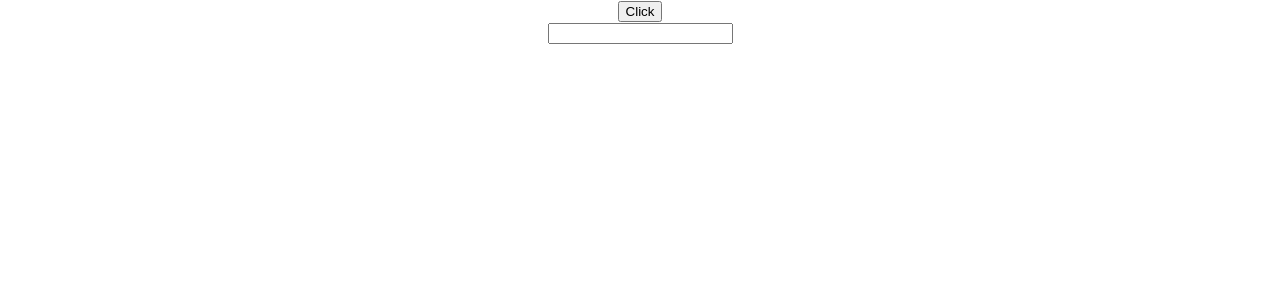
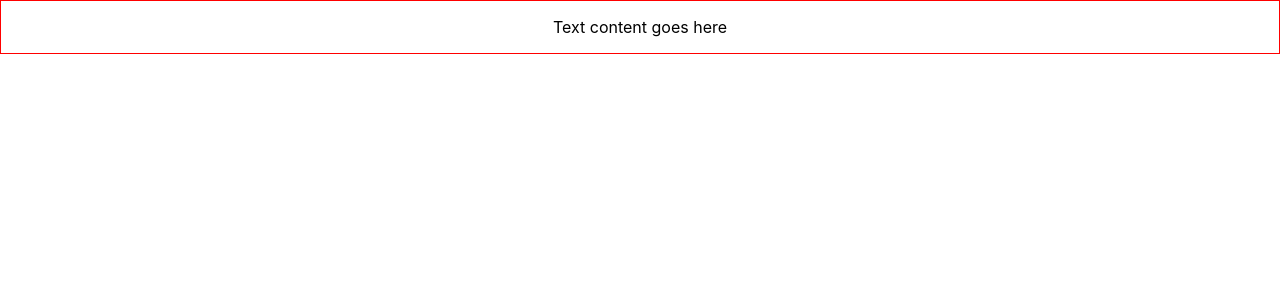
Before and after one commit to Umair513/TypeScript, a React (Create React App) app in the folder react-typescript/: page / in a window 1280 px wide. Shown: the top 300 px of the page. Built offline with nearby package versions, Linux system fonts and the light colour scheme.

Commit message:
Style Props

```diff
--- a/react-typescript/src/App.tsx
+++ b/react-typescript/src/App.tsx
@@ -1,6 +1,7 @@
 
 import './App.css';
 import Button from './components/Button';
+import Container from './components/Container';
 import Greet from './components/Greet';
 import Heading from './components/Heading';
 import Input from './components/Input';
@@ -14,10 +15,7 @@
 
   return (
     <div className="App">
-      <Button handleClick={(event, id) => {
-        alert("Button Clicked")
-      }}></Button>
-      <Input value='' handleChange={event => console.log(event)}></Input>
+      <Container styles={{border:"1px solid red", padding:"1rem"}}></Container>
     </div>
   );
 }
--- /dev/null
+++ b/react-typescript/src/components/Container.tsx
@@ -0,0 +1,13 @@
+import React from 'react'
+type ContainerProps = {
+    styles : React.CSSProperties
+}
+const Container = (props: ContainerProps) => {
+  return (
+    <div style={props.styles}>
+      Text content goes here
+    </div>
+  )
+}
+
+export default Container
```
